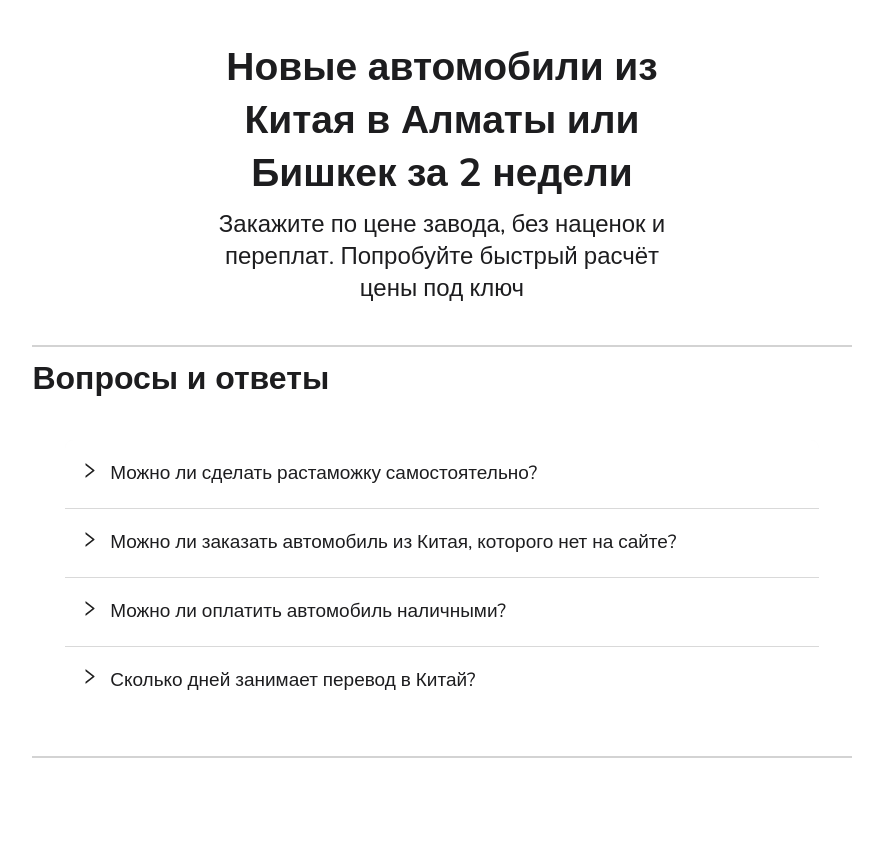
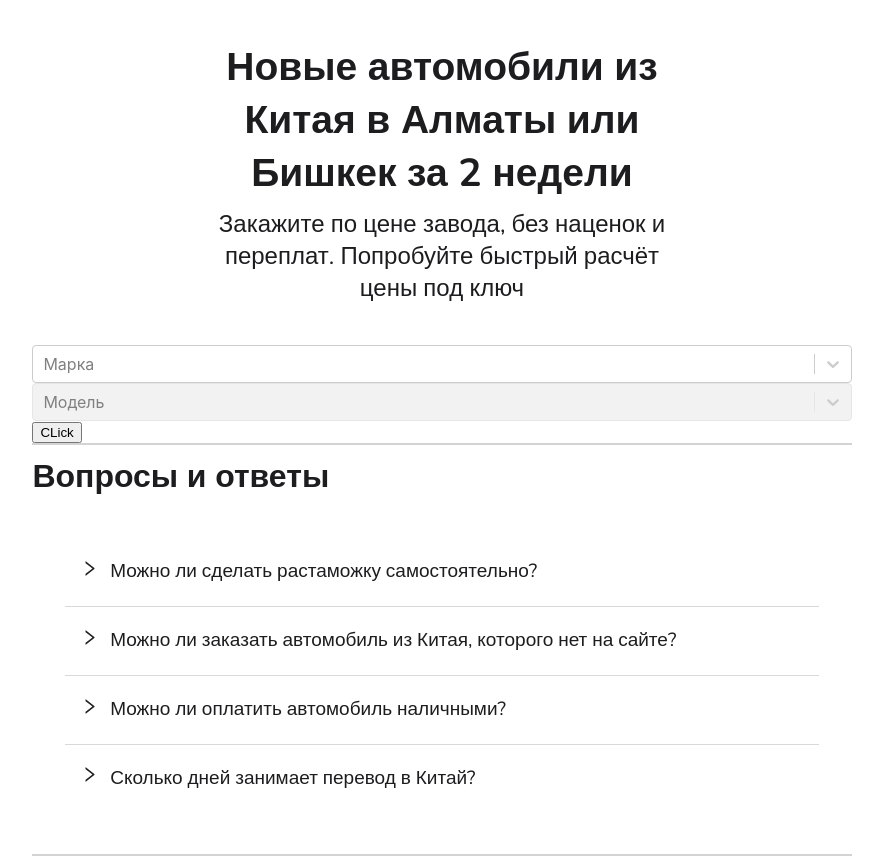
Before and after one commit to Anixii/Car-Celler, a React (Create React App) app: page / in a window 1280 px wide. Shown: the whole page, without its empty margins (198-1081 px from the left). Before the commit the page ends 800 px from the top, so only its background shows below. Built offline with nearby package versions, Linux system fonts and the light colour scheme; no server answers; the database is empty.

Commit message:
Логика

```diff
--- a/public/index.html
+++ b/public/index.html
@@ -2,19 +2,16 @@
 <html lang="en">
   <head>
     <meta charset="utf-8" />
-    <link rel="icon" href="%PUBLIC_URL%/favicon.ico" />
     <meta name="viewport" content="width=device-width, initial-scale=1" />
     <meta name="theme-color" content="#000000" />
     <meta
       name="description"
       content="Web site created using create-react-app"
     />
-    <link rel="apple-touch-icon" href="%PUBLIC_URL%/logo192.png" />
     <!--
       manifest.json provides metadata used when your web app is installed on a
       user's mobile device or desktop. See https://developers.google.com/web/fundamentals/web-app-manifest/
     -->
-    <link rel="manifest" href="%PUBLIC_URL%/manifest.json" />
     <!--
       Notice the use of %PUBLIC_URL% in the tags above.
       It will be replaced with the URL of the `public` folder during the build.
--- /dev/null
+++ b/src/components/CarSelect.jsx
@@ -0,0 +1,70 @@
+import React, { useEffect, useState } from 'react'
+import { useDispatch, useSelector } from 'react-redux'
+import { getAllCars } from '../store/Car-slice';
+import Select from 'react-select';
+import { Controller, useForm } from 'react-hook-form';
+
+function CarSelect() {
+    const dispatch = useDispatch()
+    const [isDisabled, setDisabled] = useState(true)
+    const [model, setModel] = useState([])
+    const { cars } = useSelector(state => state.car)
+    const typeSelect = cars?.map((item) => ({
+        value: item?.title,
+        label: item?.title,
+    }))
+    const { handleSubmit, formState: { errors }, reset, control } = useForm()
+    const onHandleChange = (e) => {
+        reset({
+            model: 'Модель'
+        })
+        const newModel = cars.filter(item => item.title === e.value)
+        setDisabled(false)
+
+        const typeSelect = newModel[0]?.models?.map((item) => ({
+            value: item?.id,
+            label: item?.name,
+        }))
+        setModel(typeSelect)
+    }
+    const onModelChange = (e) => {
+
+    }
+    useEffect(() => {
+        dispatch(getAllCars())
+    }, [dispatch])
+    const onSubmit = (e) => {
+        console.log(e);
+    }
+    return (
+        <>
+        <form onSubmit={handleSubmit(onSubmit)}>
+
+            <Controller
+                name='mark'
+                control={control}
+                rules={{
+                    required: "Это поле обязательное!",
+                }}
+
+                render={({field}) => <Select {...field} options={typeSelect}  isSearchable={true} placeholder='Марка'  onChange={onHandleChange}   />}
+
+                />
+            <Controller
+                name='model'
+                control={control}
+                rules={{
+                    required: "Это поле обязательное!",
+                }}
+                onChange={onModelChange}
+                render={({field}) => <Select {...field} options={model}  placeholder={'Модель'}  isDisabled={isDisabled}   />
+            }
+
+            />
+            <button>CLick</button>
+            </form>
+        </>
+    )
+}
+
+export default CarSelect
--- a/src/components/MainPage.jsx
+++ b/src/components/MainPage.jsx
@@ -1,6 +1,7 @@
 import React from 'react'
 import s from './Main.module.css'
 import { Collapse } from 'antd'
+import CarSelect from './CarSelect';
 const items = [
     {
         key: '1',
@@ -39,6 +40,8 @@ const MainPage = () => {
                         <div className={s.main__subtitle}>Закажите по цене завода, без наценок и переплат. Попробуйте быстрый расчёт цены под ключ</div>
                     </section>
 
+                    <CarSelect/>
+
                     <section className={s.questions}>
                     <div className={s.questions__title}>Вопросы и ответы</div>
                     <div className={s.questions__container}>
--- a/src/store/Car-slice.js
+++ b/src/store/Car-slice.js
@@ -12,7 +12,8 @@ export const getAllCars = createAsyncThunk(
         try {
         const allRef = doc(CarRef, 'all')
         const carSnap = await getDoc(allRef)
-        dispatch(setCar({cars: carSnap.data().car}))
+        console.log(carSnap.data());
+        dispatch(setCar({cars: carSnap.data()?.cars}))
         } catch (error) {
             console.log(error);
         }
```
